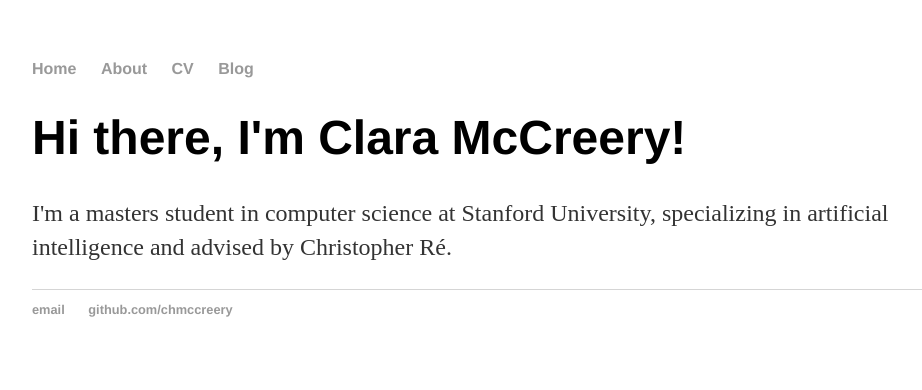
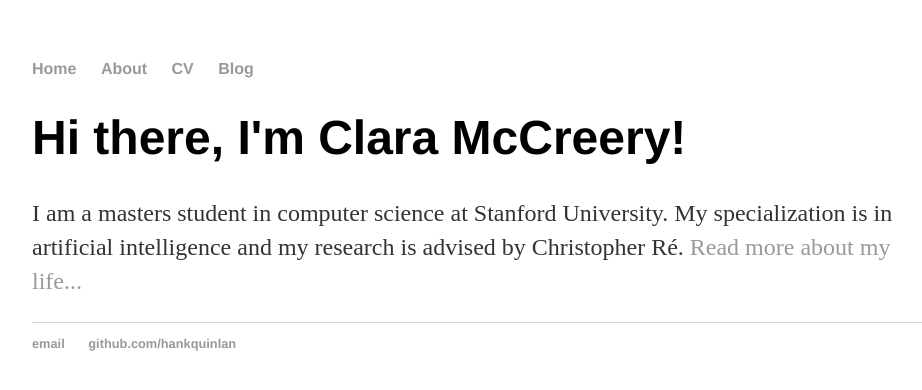
Before and after one commit to chmccreery/chmccreery.github.io, a Jekyll site: the page built from index.html, in a window 1280 px wide. Shown: the top 390 px of the page, without its empty margins (160-1082 px from the left). Built offline with Jekyll 4.4.1, drawn with Linux system fonts in a browser that asks for light colours.

Commit message:
Use default.html

```diff
--- a/index.html
+++ b/index.html
@@ -1,30 +1,8 @@
-<!DOCTYPE html>
-<html>
-	<head>
-		<title>Clara McCreery</title>
-		<!-- link to main stylesheet -->
-		<link rel="stylesheet" type="text/css" href="/css/main.css">
-	</head>
-	<body>
-		<nav>
-    		<ul>
-        		<li><a href="/">Home</a></li>
-	        	<li><a href="/about">About</a></li>
-        		<li><a href="/cv">CV</a></li>
-        		<li><a href="/blog">Blog</a></li>
-    		</ul>
-		</nav>
-		<div class="container">
-    		<div class="blurb">
-        		<h1>Hi there, I'm Clara McCreery!</h1>
-				<p>I'm a masters student in computer science at Stanford University, specializing in artificial intelligence and advised by Christopher Ré.</a></p>
-    		</div><!-- /.blurb -->
-		</div><!-- /.container -->
-		<footer>
-    		<ul>
-        		<li><a href="mailto:chmccreery@gmail.com">email</a></li>
-        		<li><a href="https://github.com/chmccreery">github.com/chmccreery</a></li>
-			</ul>
-		</footer>
-	</body>
-</html>
+---
+layout: default
+title: Clara McCreery
+---
+<div class="blurb">
+	<h1>Hi there, I'm Clara McCreery!</h1>
+	<p>I am a masters student in computer science at Stanford University. My specialization is in artificial intelligence and my research is advised by Christopher Ré. <a href="/about">Read more about my life...</a></p>
+</div><!-- /.blurb -->
```
